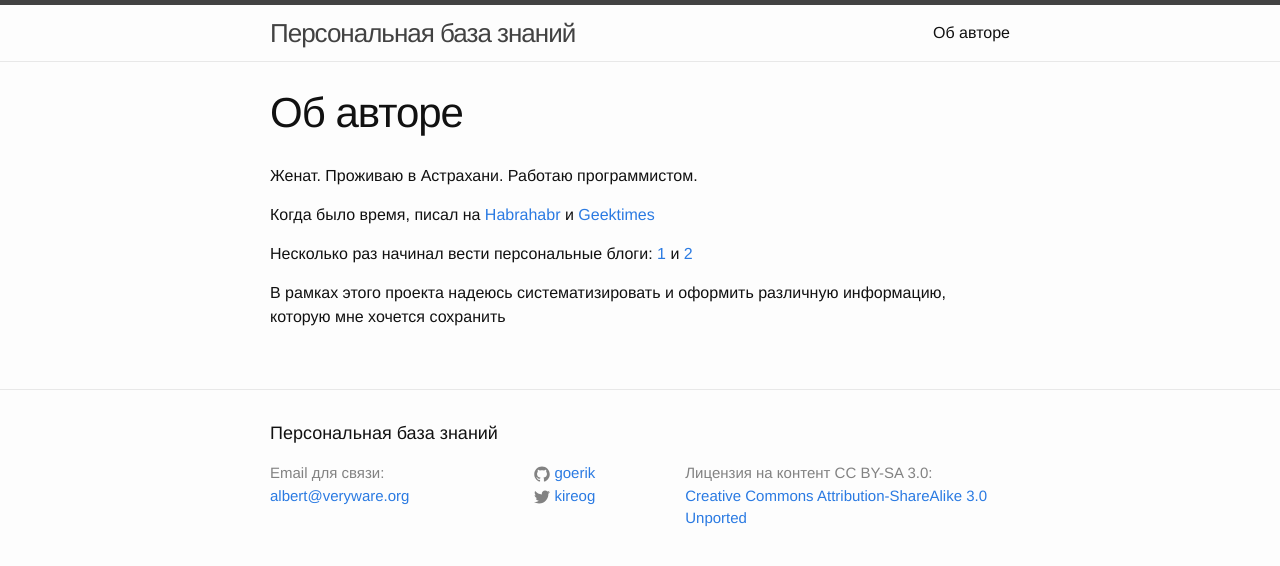
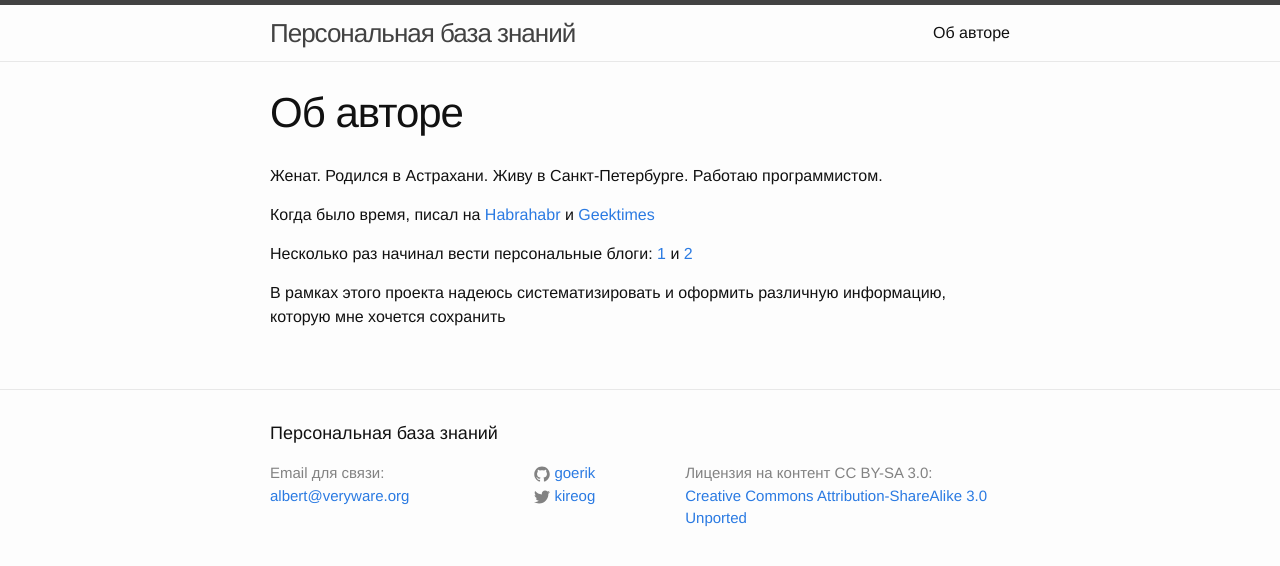
Before and after one commit to Goerik/pkb, a Jekyll site: the page built from about.md, in a window 1280 px wide. Shown: the top 566 px of the page. Built offline with Jekyll 4.4.1, drawn with Linux system fonts in a browser that asks for light colours.

Commit message:
Update about.md

```diff
--- a/about.md
+++ b/about.md
@@ -4,7 +4,7 @@ title: Об авторе
 permalink: /about/
 ---
 
-Женат. Проживаю в Астрахани. Работаю программистом.
+Женат. Родился в Астрахани. Живу в Санкт-Петербурге. Работаю программистом.
 
 Когда было время, писал на [Habrahabr](https://habrahabr.ru/users/Albertum/) и [Geektimes](https://geektimes.ru/users/Albertum/)
 
```
